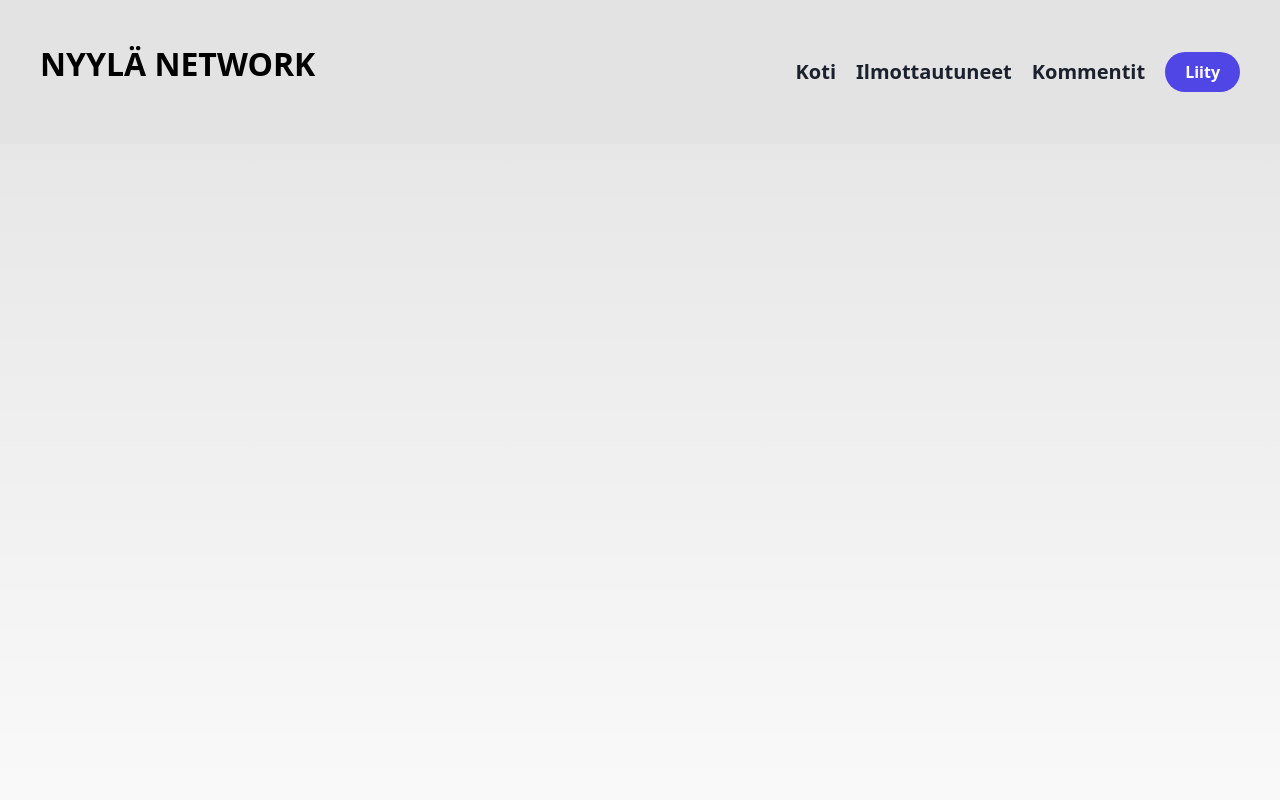
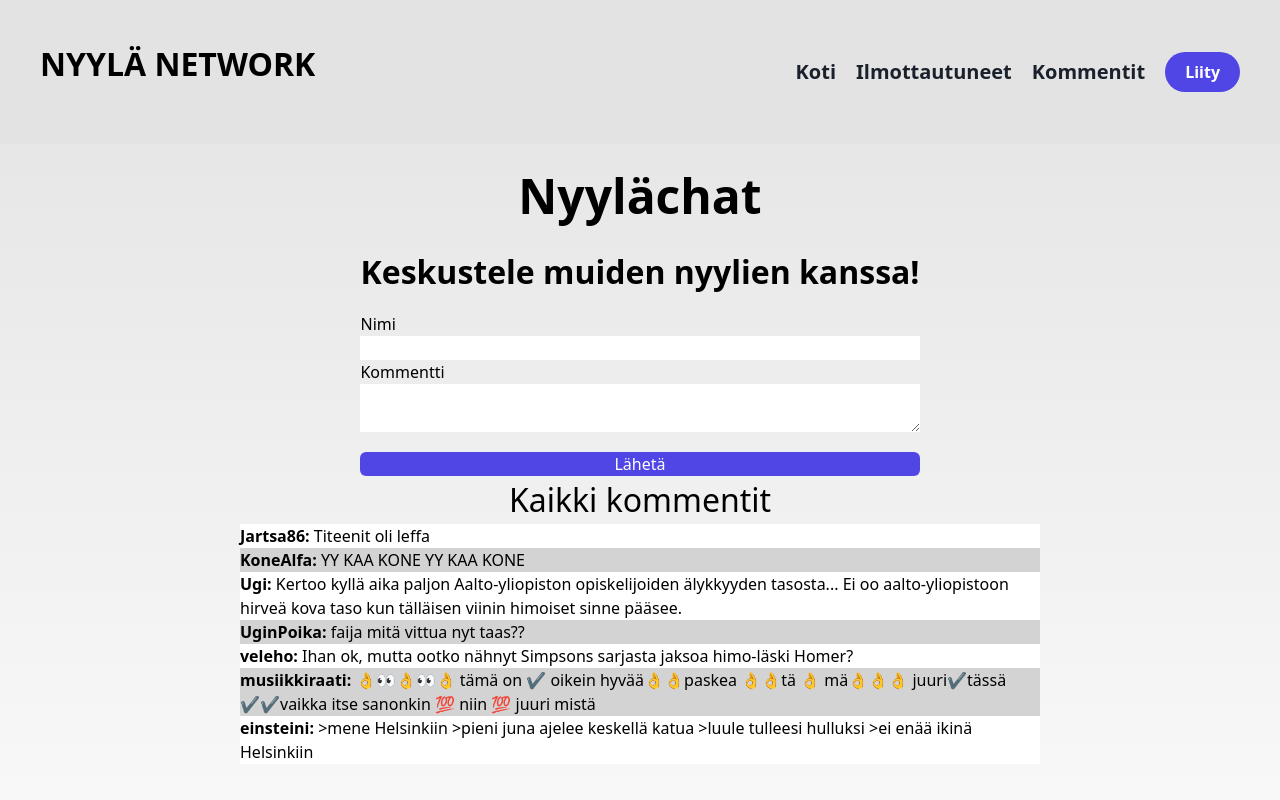
Before and after one commit to ViliVirtanen/NyylaeNetwork, a Next.js app: page /kommentit in a window 1280 px wide. Shown: the top 800 px of the page. Built offline with nearby package versions, Linux system fonts and the light colour scheme.

Commit message:
basic comment section added

```diff
--- a/src/pages/kommentit.tsx
+++ b/src/pages/kommentit.tsx
@@ -1,7 +1,75 @@
+import { CommentObject } from "@/types";
 import React from "react";
+import { useState } from "react";
 
 const Kommentit = () => {
-  return <div>Kommentit</div>;
+  const [user, setUser] = useState<string>("");
+  const [cmt, setCmt] = useState<string>("");
+  const [list, setList] = useState<CommentObject[]>([
+        {name:"Jartsa86", comment: "Titeenit oli leffa"},
+        {name:"KoneAlfa", comment: "YY KAA KONE YY KAA KONE"},
+        {name:"Ugi", comment: "Kertoo kyllä aika paljon Aalto-yliopiston opiskelijoiden älykkyyden tasosta... Ei oo aalto-yliopistoon hirveä kova taso kun tälläisen viinin himoiset sinne pääsee."},
+        {name: "UginPoika", comment: "faija mitä vittua nyt taas??"},
+        {name: "veleho", comment: "Ihan ok, mutta ootko nähnyt Simpsons sarjasta jaksoa himo-läski Homer?"},
+        {name: "musiikkiraati", comment: "👌👀👌👀👌 tämä on ✔ oikein hyvää👌👌paskea 👌👌tä 👌 mä👌👌👌 juuri✔tässä ✔✔vaikka itse sanonkin 💯 niin 💯 juuri mistä"},
+        {name: "einsteini", comment: '>mene Helsinkiin >pieni juna ajelee keskellä katua >luule tulleesi hulluksi >ei enää ikinä Helsinkiin'}
+      ]);
+
+  const addComment = (event: React.FormEvent) => {
+    event.preventDefault();
+    if (user != "" && cmt != "") {
+      setList(list.concat({name: user, comment: cmt}));
+      setUser("");
+      setCmt("");
+    } else {
+      window.alert("Muistitko varmasti kirjoittaa oman nimimerkkisi ja jonkin mukavan kommentin? :-)");
+    }
+  }
+
+  const bg = (i: number) => {
+     return {background: i%2 === 0 ? 'white' : 'lightgrey'}
+  }
+
+  return (
+  <div className={`flex min-h-screen flex-col items-center justify-between p-24`}>
+
+    <h2 style={{fontSize: "3rem", paddingTop: "4rem"}}>Nyylächat</h2>
+
+    <form onSubmit={addComment} className="flex flex-col">
+    <h3 style={{fontSize: "2rem"}}>Keskustele muiden nyylien kanssa!</h3>
+    <label htmlFor="name">Nimi</label>
+          <input
+            type="text"
+            name="name"
+            style={{ color: "black" }}
+            id="name"
+            value={user}
+            onChange={(e) => setUser(e.target.value)}
+          />
+    <label htmlFor="comment">Kommentti</label>
+    <textarea
+            name="cmt"
+            style={{ color: "black" }}
+            id="cmt"
+            value={cmt}
+            onChange={(e) => setCmt(e.target.value)}
+          />
+          <button className="mt-5 rounded-md text-white bg-indigo-600 hover:bg-indigo-700" type="submit">
+            Lähetä
+          </button>
+    </form>
+
+    <h4 style={{textAlign: "center", fontSize: "2rem"}}>Kaikki kommentit</h4>
+    <div className="comments">
+    {list.map((c, i) =>
+      <div key={c.name} style={bg(i)}>
+        <span style={{ fontWeight: 'bold' }}>{c.name}: </span>
+        <span> {c.comment}</span>
+        </div>
+      )}
+      </div>
+  </div>
+  );
 };
 
 export default Kommentit;
--- a/src/types/index.ts
+++ b/src/types/index.ts
@@ -1,4 +1,10 @@
+
 export type Registration = {
     name: string;
     email: string;
 }
+
+export type CommentObject = {
+    name: string;
+    comment: string;
+}
```
